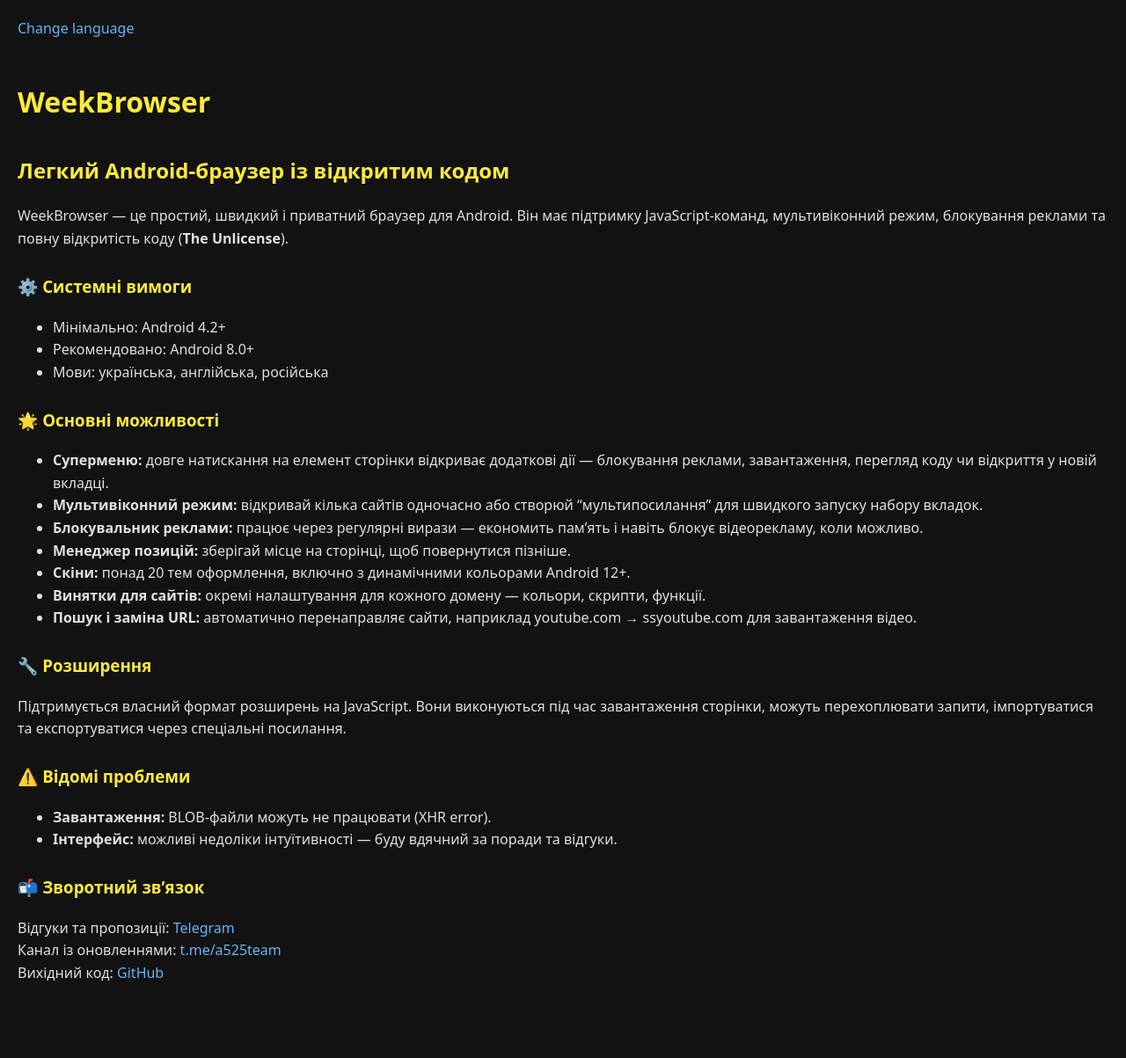
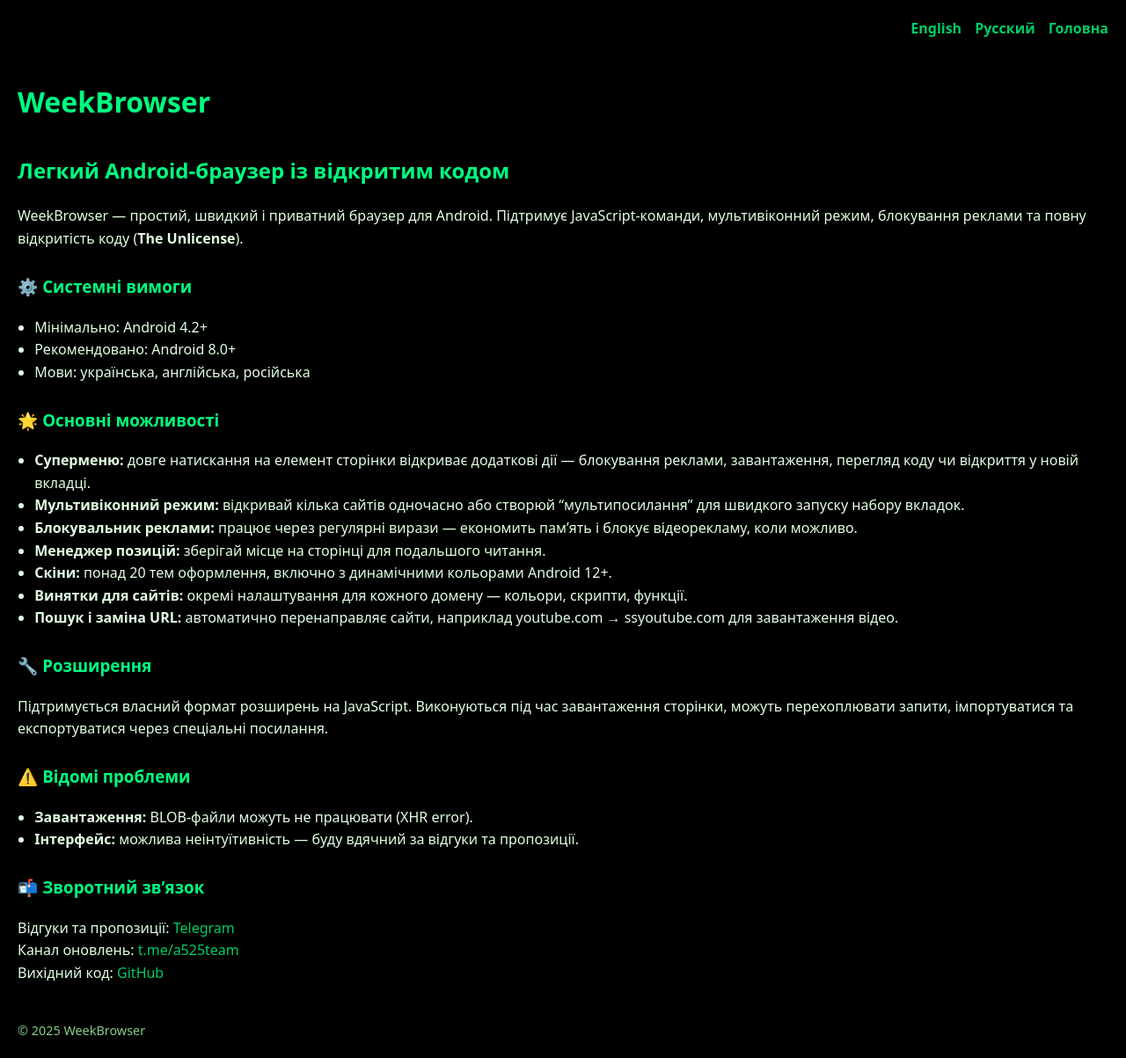
Before and after one commit to week5thor/week5thor.github.io, a Jekyll site: the page WeekBrowser-uk.html, which Jekyll copies as it is, in a window 1280 px wide. Shown: the whole page at 88% size. Built offline with Jekyll 4.4.1, drawn with Linux system fonts in a browser that asks for light colours; before the commit the page ends 1164 px from its top, so only the background shows below that.

Commit message:
Update WeekBrowser-uk.html

```diff
--- a/WeekBrowser-uk.html
+++ b/WeekBrowser-uk.html
@@ -4,49 +4,80 @@
   <meta charset="UTF-8">
   <meta name="viewport" content="width=device-width, initial-scale=1.0">
   <title>WeekBrowser — легкий Android-браузер</title>
-  <meta name="description" content="WeekBrowser — легкий, швидкий і відкритий Android-браузер із підтримкою JavaScript-команд, блокування реклами та мультивіконним режимом.">
+  <meta name="description" content="WeekBrowser — легкий і відкритий Android-браузер із блокуванням реклами, мультивіконним режимом та підтримкою JavaScript-команд.">
   <style>
     body {
-      background: #121212;
-      color: #e0e0e0;
+      background: #000000;
+      color: #E0FFE0;
       font-family: system-ui, sans-serif;
       line-height: 1.6;
       margin: 0;
       padding: 20px;
     }
     a {
-      color: #64b5f6;
+      color: #00CC66;
       text-decoration: none;
+      transition: all 0.3s;
     }
     a:hover {
+      color: #00FF7F;
       text-decoration: underline;
     }
+    header {
+      display: flex;
+      justify-content: flex-end;
+      margin-bottom: 20px;
+    }
+    header a {
+      margin-left: 15px;
+      font-weight: bold;
+    }
     h1, h2, h3 {
-      color: #ffeb3b;
+      color: #00FF7F;
       margin-top: 1.4em;
     }
     .section {
       margin-bottom: 1.5em;
     }
-    .highlight {
-      color: #ff9800;
+    ul {
+      padding-left: 1.2em;
     }
     .note {
-      color: #ff5252;
+      color: #FF6666;
+    }
+    .highlight {
+      color: #00FF7F;
+      font-weight: bold;
+    }
+    footer {
+      margin-top: 40px;
+      font-size: 0.9em;
+      color: #88CC88;
+    }
+    @media (max-width: 600px) {
+      body { padding: 15px; }
+      header { flex-direction: column; align-items: flex-end; }
+      header a { margin: 5px 0 0 0; }
     }
   </style>
 </head>
 <body>
 
-<a href="https://week5thor.github.io/">Change language</a>
+<header>
+  <a href="WeekBrowser-en.html">English</a>
+  <a href="WeekBrowser-ru.html">Русский</a>
+  <a href="index.html">Головна</a>
+</header>
 
 <h1>WeekBrowser</h1>
 <h2>Легкий Android-браузер із відкритим кодом</h2>
 
-<p>
-WeekBrowser — це простий, швидкий і приватний браузер для Android.
-Він має підтримку JavaScript-команд, мультивіконний режим, блокування реклами та повну відкритість коду (<strong>The Unlicense</strong>).
-</p>
+<div class="section">
+  <p>
+    WeekBrowser — простий, швидкий і приватний браузер для Android.
+    Підтримує JavaScript-команди, мультивіконний режим, блокування реклами та повну відкритість коду (<strong>The Unlicense</strong>).
+  </p>
+</div>
 
 <div class="section">
   <h3>⚙️ Системні вимоги</h3>
@@ -62,8 +93,8 @@
   <ul>
     <li><strong>Суперменю:</strong> довге натискання на елемент сторінки відкриває додаткові дії — блокування реклами, завантаження, перегляд коду чи відкриття у новій вкладці.</li>
     <li><strong>Мультивіконний режим:</strong> відкривай кілька сайтів одночасно або створюй “мультипосилання” для швидкого запуску набору вкладок.</li>
-    <li><strong>Блокувальник реклами:</strong> працює через регулярні вирази — економить пам’ять і навіть блокує відеорекламу, коли можливо.</li>
-    <li><strong>Менеджер позицій:</strong> зберігай місце на сторінці, щоб повернутися пізніше.</li>
+    <li><strong>Блокувальник реклами:</strong> працює через регулярні вирази — економить пам’ять і блокує відеорекламу, коли можливо.</li>
+    <li><strong>Менеджер позицій:</strong> зберігай місце на сторінці для подальшого читання.</li>
     <li><strong>Скіни:</strong> понад 20 тем оформлення, включно з динамічними кольорами Android 12+.</li>
     <li><strong>Винятки для сайтів:</strong> окремі налаштування для кожного домену — кольори, скрипти, функції.</li>
     <li><strong>Пошук і заміна URL:</strong> автоматично перенаправляє сайти, наприклад youtube.com → ssyoutube.com для завантаження відео.</li>
@@ -72,25 +103,29 @@
 
 <div class="section">
   <h3>🔧 Розширення</h3>
-  <p>Підтримується власний формат розширень на JavaScript. Вони виконуються під час завантаження сторінки, можуть перехоплювати запити, імпортуватися та експортуватися через спеціальні посилання.</p>
+  <p>Підтримується власний формат розширень на JavaScript. Виконуються під час завантаження сторінки, можуть перехоплювати запити, імпортуватися та експортуватися через спеціальні посилання.</p>
 </div>
 
 <div class="section">
   <h3>⚠️ Відомі проблеми</h3>
   <ul>
     <li><strong>Завантаження:</strong> BLOB-файли можуть не працювати (XHR error).</li>
-    <li><strong>Інтерфейс:</strong> можливі недоліки інтуїтивності — буду вдячний за поради та відгуки.</li>
+    <li><strong>Інтерфейс:</strong> можлива неінтуїтивність — буду вдячний за відгуки та пропозиції.</li>
   </ul>
 </div>
 
 <div class="section">
   <h3>📬 Зворотний зв’язок</h3>
   <p>
-    Відгуки та пропозиції: <a href="https://t.me/week_thor">Telegram</a><br>
-    Канал із оновленнями: <a href="https://t.me/a525team">t.me/a525team</a><br>
-    Вихідний код: <a href="https://github.com/week5thor/WeekBrowser">GitHub</a>
+    Відгуки та пропозиції: <a href="https://t.me/week_thor" target="_blank">Telegram</a><br>
+    Канал оновлень: <a href="https://t.me/a525team" target="_blank">t.me/a525team</a><br>
+    Вихідний код: <a href="https://github.com/week5thor/WeekBrowser" target="_blank">GitHub</a>
   </p>
 </div>
 
+<footer>
+  &copy; 2025 WeekBrowser
+</footer>
+
 </body>
 </html>
```
